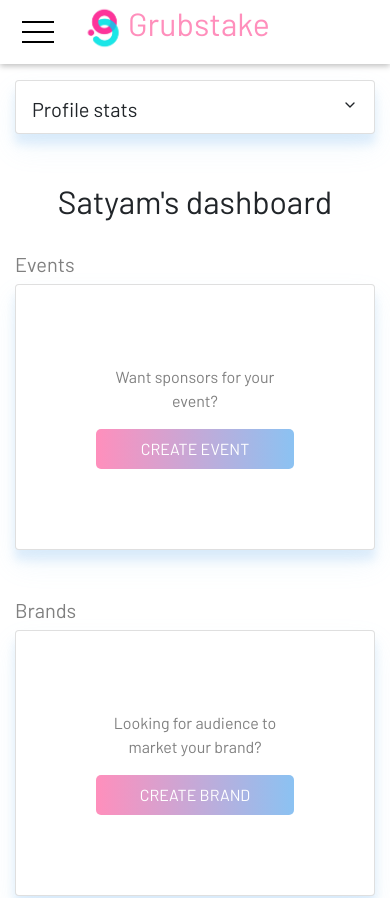
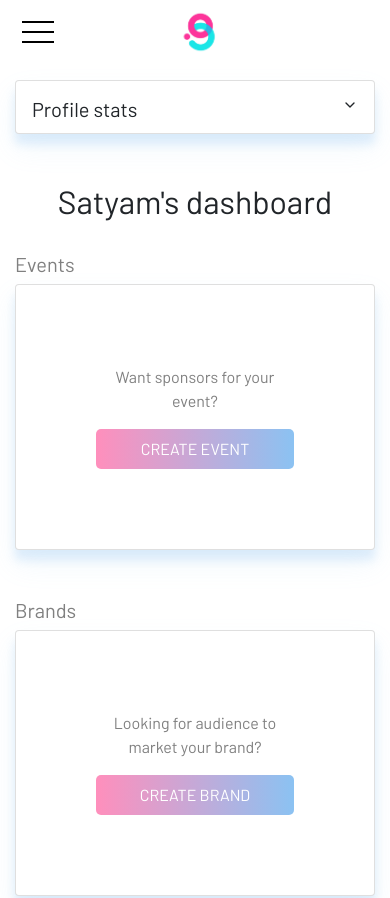
Before and after one commit to shivamvk/Grubstake-frontend, a React (Create React App) app: page /user/dashboard in a window 390 px wide. Shown: the top 898 px of the page. Built offline with nearby package versions, Linux system fonts and the light colour scheme.

Commit message:
show logo only on phone screens

```diff
--- a/src/shared/FormElements/Input.js
+++ b/src/shared/FormElements/Input.js
@@ -74,7 +74,7 @@ const Input = (props) => {
         <span>{props.label}</span>
       </label>
       {!inputState.isValid && inputState.isTouched ? (
-        <p>{props.errorText}</p>
+        <p className="error-text text-align-left">{props.errorText}</p>
       ) : null}
     </>
   );
--- a/src/shared/FormElements/Input.scss
+++ b/src/shared/FormElements/Input.scss
@@ -2,9 +2,12 @@ p {
   font-family: "Barlow", sans-serif;
 }
 
-p {
+.error-text {
+  color: red;
+}
+
+.text-align-left {
   text-align: left;
-  color: red;
 }
 
 label {
--- a/src/shared/Navigation/MainHeader.css
+++ b/src/shared/Navigation/MainHeader.css
@@ -7,7 +7,6 @@
   top: 0;
   left: 0;
   background: white;
-    box-shadow: 0 2px 6px rgba(0, 0, 0, 0.26);
   padding: 0 1rem;
   z-index: 5;
 }
--- a/src/shared/Navigation/MainNavigation.css
+++ b/src/shared/Navigation/MainNavigation.css
@@ -34,6 +34,11 @@
   text-decoration: none;
 }
 
+.main-navigation__title_center{
+  position: absolute;
+  left: 45%;
+}
+
 .main-navigation__title a:hover {
   color: #8bc2f2;
   text-decoration: none;
--- a/src/shared/Navigation/MainNavigation.js
+++ b/src/shared/Navigation/MainNavigation.js
@@ -33,12 +33,18 @@ const MainNavigation = (props) => {
           <span />
           <span />
         </button>
-        <h2 className="main-navigation__title">
+        <div
+          className={`main-navigation__title ${
+            window.innerWidth < 768 ? "main-navigation__title_center" : null
+          }`}
+        >
           <Link to="/">
             <img src="/g_logo.jpg" className="main-navigation__logo" alt="g" />
-            <span className="main-navigation__title-text">Grubstake</span>
+            {window.innerWidth < 768 ? null : (
+              <span className="main-navigation__title-text">Grubstake</span>
+            )}
           </Link>
-        </h2>
+        </div>
         <nav className="main-navigation__header-nav">
           <NavLinks />
         </nav>
```
Lines whose indentation alone changed are shown as unchanged.
